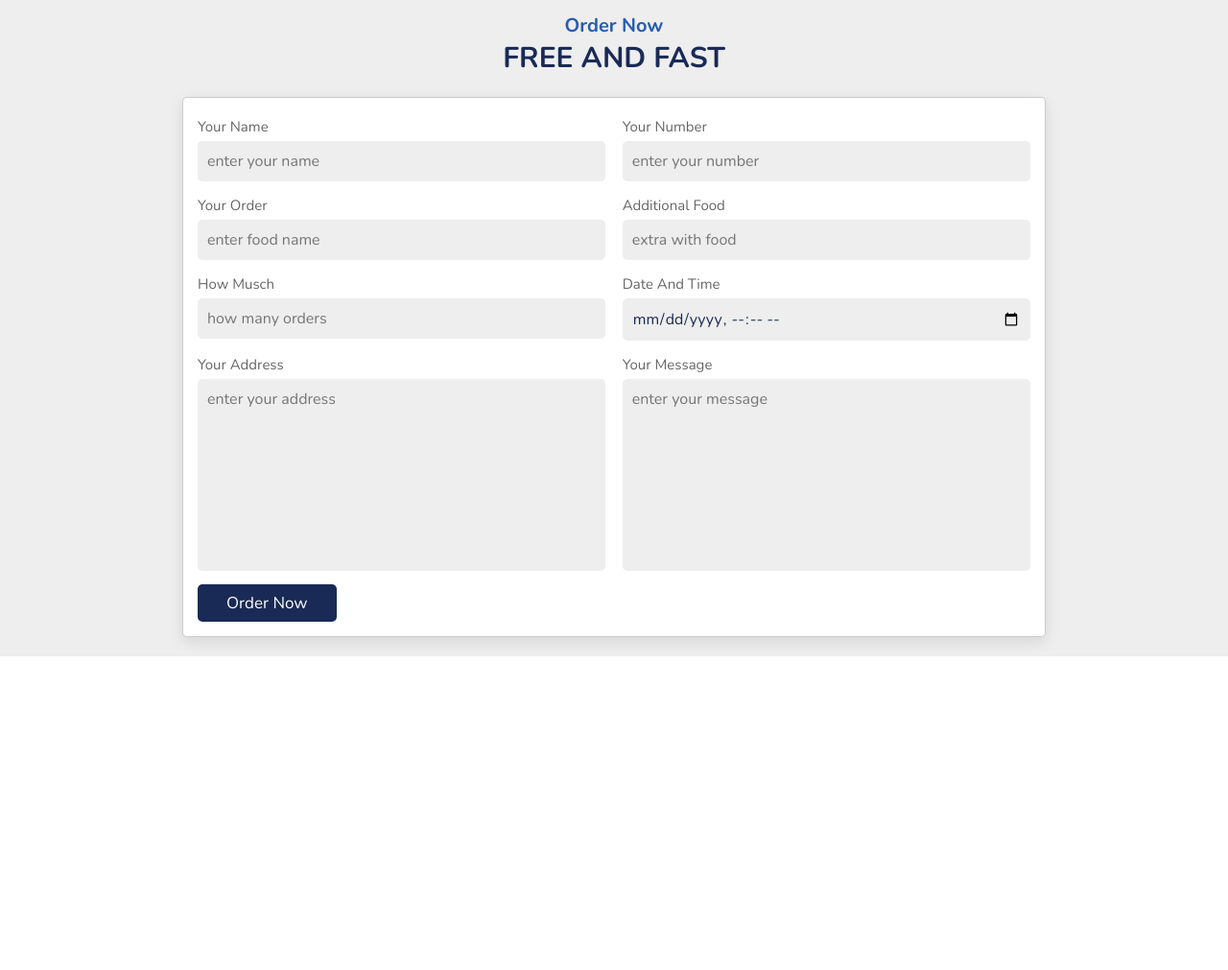
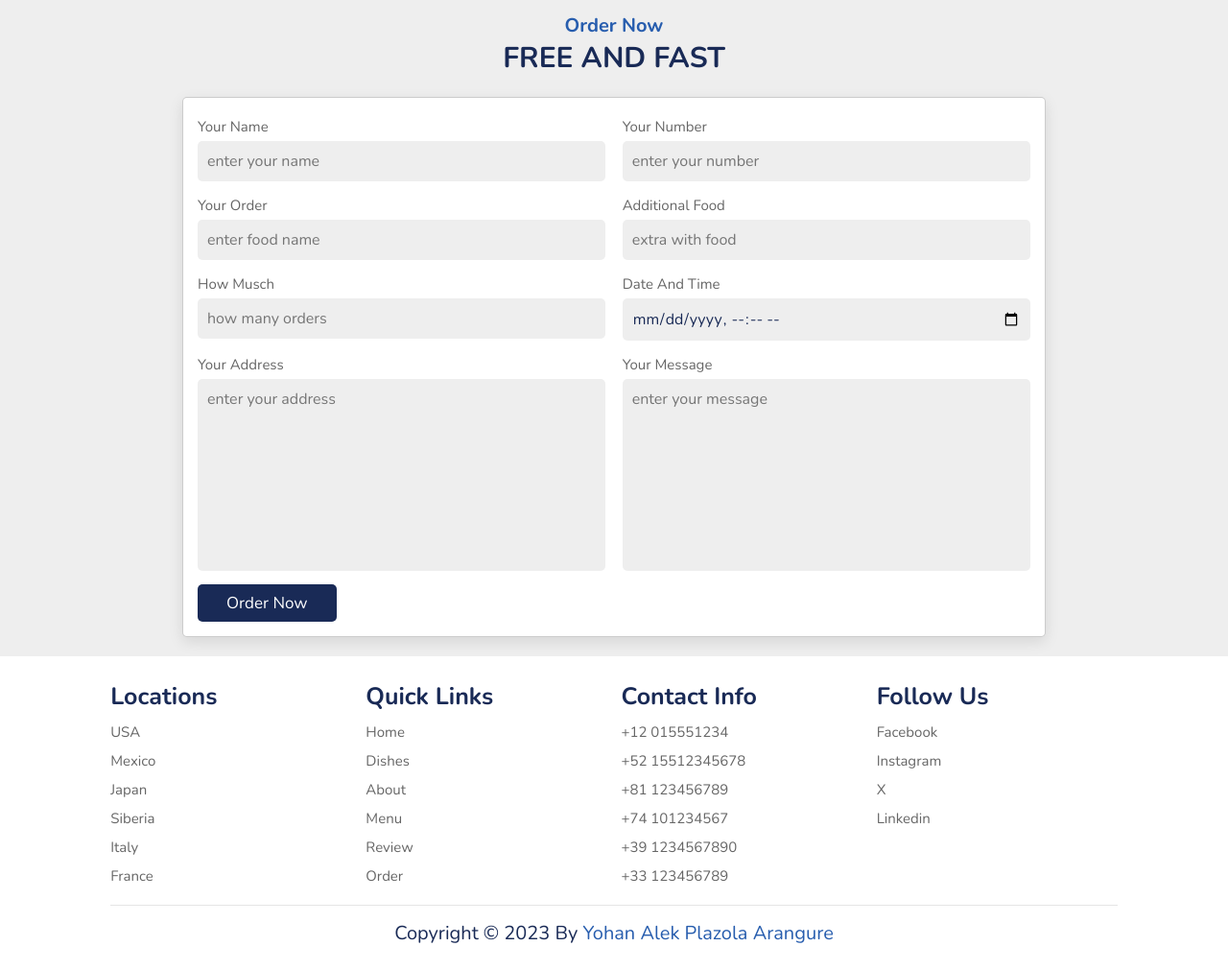
Before and after one commit to yh9alek/buff-landing, a plain HTML site: page index.html in a window 1280 px wide. Shown: the part 3874-4885 px from the top of the page at 96% size. Before the commit the page ends 4558 px from the top, so only its background shows below. Drawn offline with nearby package versions, Linux system fonts and the light colour scheme.

Commit message:
The footer was finished

```diff
--- a/index.html
+++ b/index.html
@@ -568,6 +568,48 @@
         </section>
         <!-- ORDER -->
 
+        <!-- FOOTER -->
+        <footer class="footer">
+            <div class="box-container">
+                <div class="box">
+                    <h3>locations</h3>
+                    <a href="#">USA</a>
+                    <a href="#">mexico</a>
+                    <a href="#">japan</a>
+                    <a href="#">siberia</a>
+                    <a href="#">italy</a>
+                    <a href="#">france</a>
+                </div>
+                <div class="box">
+                    <h3>quick links</h3>
+                    <a href="#">home</a>
+                    <a href="#">dishes</a>
+                    <a href="#">about</a>
+                    <a href="#">menu</a>
+                    <a href="#">review</a>
+                    <a href="#">order</a>
+                </div>
+                <div class="box">
+                    <h3>contact info</h3>
+                    <a href="#">+12 015551234</a>
+                    <a href="#">+52 15512345678</a>
+                    <a href="#">+81 123456789</a>
+                    <a href="#">+74 101234567</a>
+                    <a href="#">+39 1234567890</a>
+                    <a href="#">+33 123456789</a>
+                </div>
+                <div class="box">
+                    <h3>follow us</h3>
+                    <a href="#">facebook</a>
+                    <a href="#">instagram</a>
+                    <a href="#">x</a>
+                    <a href="#">linkedin</a>
+                </div>
+            </div>
+            <div class="credit">copyright &copy; 2023 by <span>yohan alek plazola arangure </span></div>
+        </footer>
+        <!-- FOOTER -->
+
         <!-- swiper js script -->
         <script src="https://cdn.jsdelivr.net/npm/swiper@10/swiper-bundle.min.js"></script>
         <!-- personal script -->
--- a/styles.css
+++ b/styles.css
@@ -144,7 +144,7 @@ header .icons #menu-bars {
     font-size: 5rem;
 }
 
-section {
+section, footer {
     padding: 2rem 9%;
 }
 
@@ -544,6 +544,44 @@ section:nth-child(even) {
     margin-top: 0;
 }
 
+.footer .box-container {
+    display: grid;
+    grid-template-columns: repeat(auto-fit, minmax(25rem, 1fr));
+    gap: 1.5rem;
+}
+
+.footer .box-container .box h3 {
+    padding: .5rem 0;
+    font-size: 2.5rem;
+    color: var(--black);
+}
+
+.footer .box-container .box a {
+    display: block;
+    padding: .5rem 0;
+    font-size: 1.5rem;
+    color: var(--light-color);
+}
+
+.footer .box-container .box a:hover {
+    color: var(--orange);
+    text-decoration: underline;
+}
+
+.footer .credit {
+    text-align: center;
+    border-top: .1rem solid rgba(0, 0, 0, .1);
+    font-size: 2rem;
+    color: var(--black);
+    padding: .5rem;
+    padding-top: 1.5rem;
+    margin-top: 1.5rem;
+}
+
+.footer .credit span {
+    color: var(--blue);
+}
+
 /* MEDIA QUERYS */
 
 @media screen and (max-width: 991px) {
```
